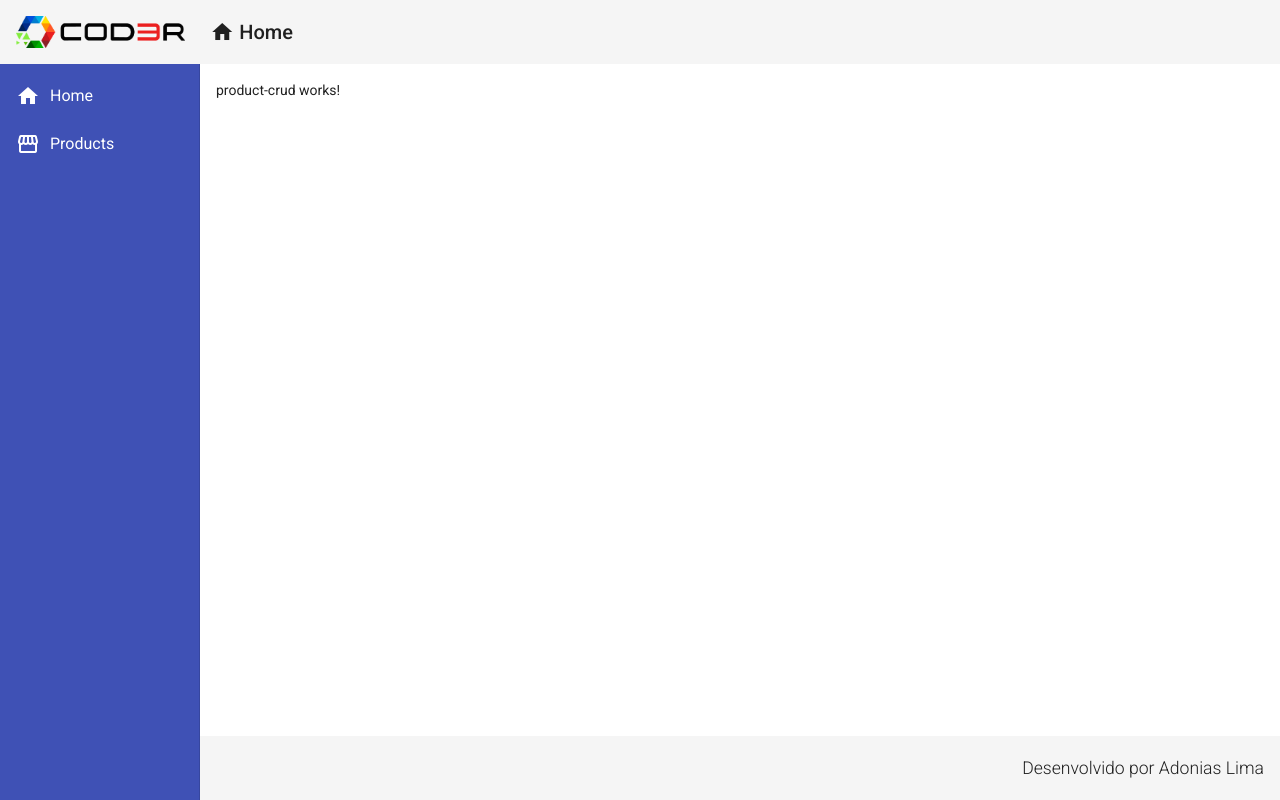
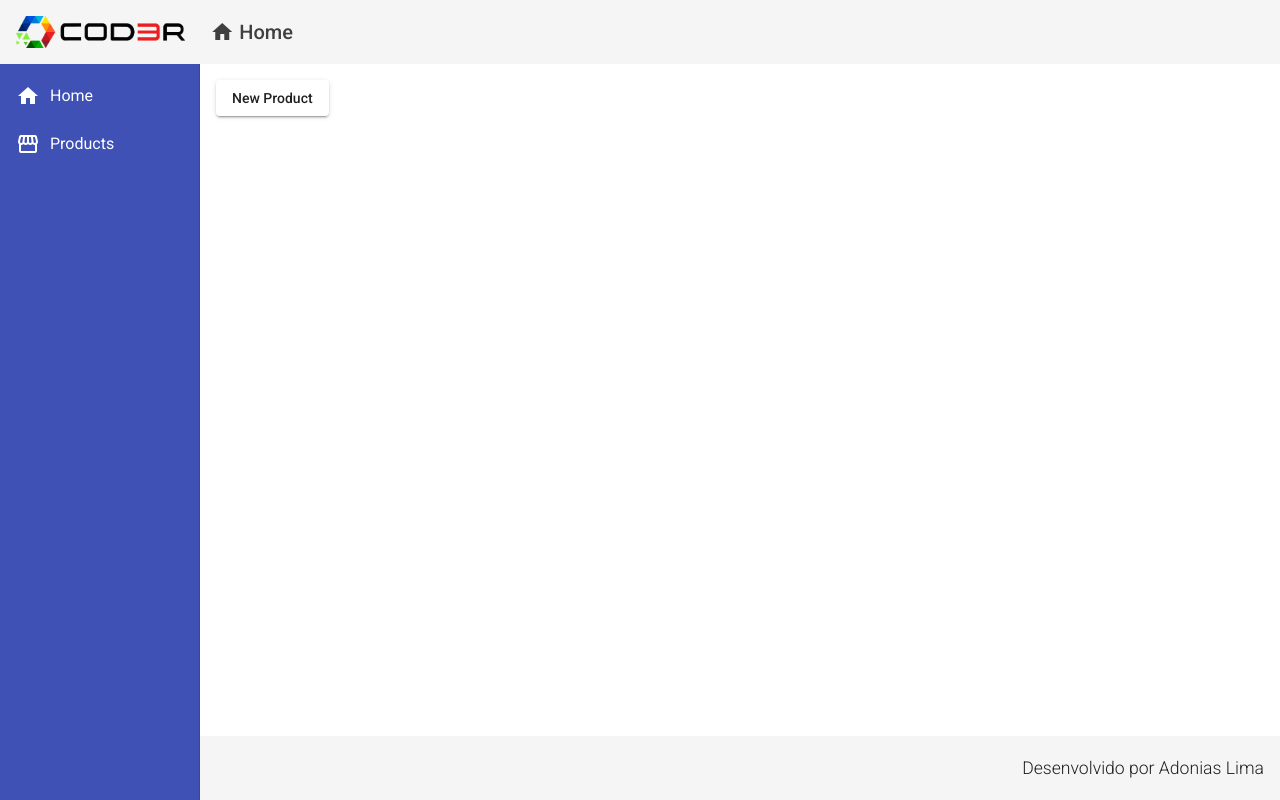
Before and after one commit to AdoniasLima/crud-angular, an Angular app in the folder frontend/: page /products in a window 1280 px wide. Built offline with nearby package versions, Linux system fonts and the light colour scheme.

Commit message:
[Feature] Creating directive, product create component and adding navigation funcion

```diff
--- a/frontend/src/app/app-routing.module.ts
+++ b/frontend/src/app/app-routing.module.ts
@@ -3,6 +3,7 @@
 
 import { HomeComponent } from "./views/home/home.component";
 import { ProductCrudComponent } from "./views/product-crud/product-crud.component";
+import { ProductCreateComponent } from "./components/product/product-create/product-create.component";
 
 const routes: Routes = [
   {
@@ -12,6 +13,10 @@
   {
     path: "products",
     component: ProductCrudComponent
+  },
+  {
+    path: "products/create",
+    component: ProductCreateComponent
   }
 ];
 
--- /dev/null
+++ b/frontend/src/app/components/product/product-create/product-create.component.html
@@ -0,0 +1 @@
+<p>product-create works!</p>
--- /dev/null
+++ b/frontend/src/app/components/product/product-create/product-create.component.ts
@@ -0,0 +1,15 @@
+import { Component, OnInit } from '@angular/core';
+
+@Component({
+  selector: 'app-product-create',
+  templateUrl: './product-create.component.html',
+  styleUrls: ['./product-create.component.css']
+})
+export class ProductCreateComponent implements OnInit {
+
+  constructor() { }
+
+  ngOnInit(): void {
+  }
+
+}
--- a/frontend/src/app/components/template/header/header.component.html
+++ b/frontend/src/app/components/template/header/header.component.html
@@ -5,7 +5,7 @@
         </a>
     </span>
     <span class="title-group">
-        <a>
+        <a appGray>
             <i class="material-icons">
                 home
             </i>
--- /dev/null
+++ b/frontend/src/app/directives/gray.directive.ts
@@ -0,0 +1,12 @@
+import { Directive, ElementRef } from '@angular/core';
+
+@Directive({
+  selector: '[appGray]'
+})
+export class GrayDirective {
+
+  constructor(private el: ElementRef) {
+    el.nativeElement.style.color = "#3f3f3f"
+  }
+
+}
--- a/frontend/src/app/views/product-crud/product-crud.component.html
+++ b/frontend/src/app/views/product-crud/product-crud.component.html
@@ -1 +1,3 @@
-<p>product-crud works!</p>
+<button mat-raised-button (click)="navigateToProductCreate()">
+    New Product
+</button>
--- a/frontend/src/app/views/product-crud/product-crud.component.ts
+++ b/frontend/src/app/views/product-crud/product-crud.component.ts
@@ -1,4 +1,5 @@
 import { Component, OnInit } from '@angular/core';
+import { Router } from "@angular/router";
 
 @Component({
   selector: 'app-product-crud',
@@ -7,9 +8,13 @@
 })
 export class ProductCrudComponent implements OnInit {
 
-  constructor() { }
+  constructor(private router: Router) { }
 
   ngOnInit(): void {
   }
 
+  navigateToProductCreate(): void {
+    this.router.navigate(["/products/create"]);
+  }
+
 }
--- a/frontend/src/styles.css
+++ b/frontend/src/styles.css
@@ -4,5 +4,5 @@
 body { margin: 0; font-family: Roboto, "Helvetica Neue", sans-serif; }
 
 .red {
-    color: rgb(227, 94, 107);
+    color: #3f3f3f;
 }
```
Also changed, not shown: frontend/src/app/app.module.ts (+7 -1 lines), frontend/src/app/components/product/product-create/product-create.component.css (added).
